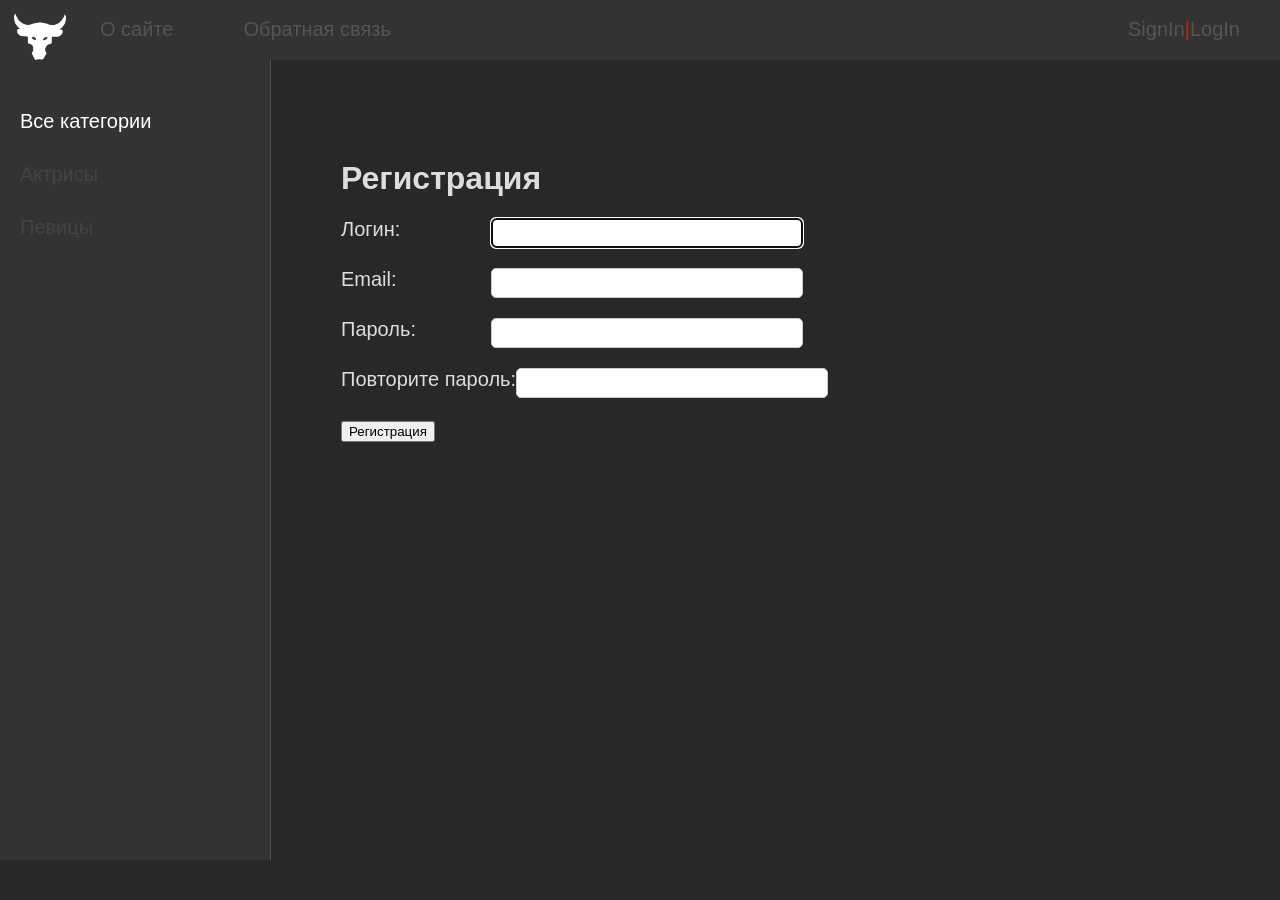
After one commit to Alturnaks/Self-edu, a Django app: page /register/ in a window 1280 px wide. The commit adds this page. Run offline with Django 4.2, Linux system fonts and the light colour scheme; data comes from the database, SQL or seed files in the repository; both versions use the stored data as it was after the commit.

Commit message:
the possibility of user registration and authentication was added

```diff
--- a/women/forms.py
+++ b/women/forms.py
@@ -1,5 +1,8 @@
-
+from django.core.exceptions import ValidationError
 from django import forms
+from django.contrib.auth.forms import UserCreationForm
+from django.contrib.auth.forms import AuthenticationForm
+from django.contrib.auth.models import User
 from .models import *
 
 class AddPage(forms.ModelForm):
@@ -22,3 +25,21 @@ class AddPage(forms.ModelForm):
             raise ValidationError('Длина больше 200 символов')
         else:
             return title
+
+
+class RegisterUserForm(UserCreationForm):
+    username = forms.CharField(label='Логин', widget=forms.TextInput(attrs={'class':'form-input'}))
+    email = forms.EmailField(label='Email', widget=forms.EmailInput(attrs={'class':'form-input'}))
+    password1 = forms.CharField(label='Пароль', widget=forms.PasswordInput(attrs={'class':'form-input'}))
+    password2 = forms.CharField(label='Повторите пароль', widget=forms.PasswordInput(attrs={'class':'form-input'}))
+    print("ssssss")
+
+    class Meta:
+        model = User
+        fields = ('username','email','password1','password2')
+
+
+
+class LoginUserForm(AuthenticationForm):
+    username = forms.CharField(label='Логин',widget=forms.TextInput(attrs={'class':'form-input'}))
+    password = forms.CharField(label='Пароль',widget=forms.PasswordInput(attrs={'class':'form-input'}))
--- a/women/templates/women/base.html
+++ b/women/templates/women/base.html
@@ -18,12 +18,14 @@
 			<ul id="mainmenu" class="mainmenu">
 			<li class="logo"><a href="{% url 'home' %}"><div class="logo"></div></a></li>
 {% for m in menu %}
-	{% if not forloop.last %}
 			<li><a href="{% url m.url_name %}">{{m.title}}</a></li>
-	{% else %}
-			<li class="last"><a href="#">{{m.title}}</a></li>
-	{% endif %}
+
 {% endfor %}
+			{% if request.user.is_authenticated %}
+			<li class="last"> {{user.username}} |<a href="{% url 'logout' %}">LogOut</a></li>
+			{% else %}
+			<li class="last"><a href="{% url 'register' %}">SignIn</a>|<a href="{% url 'login' %}">LogIn</a></li>
+			{% endif %}
 			</ul>
 			<div class="clear"></div>
 		</div>
@@ -97,11 +99,13 @@
 </td></tr></table>
 </td></tr>
 <!-- Footer -->
-<tr><td valign=top>
+
+<!-- <tr><td valign=top>
 	<div id="footer">
 		<p>&copy; </p>
 	</div>
-</td></tr></table>
+</td></tr></table> -->
+
 <!-- Конец footer'а и страницы -->
 </body>
 </html>
--- /dev/null
+++ b/women/templates/women/register.html
@@ -0,0 +1,17 @@
+{% extends 'women/base.html' %}
+
+{% block content %}
+<h1>{{title}}</h1>
+
+<form method="post">
+    {% csrf_token %}
+
+{% for f in form %}
+<p><label class="form-label" for="{{ f.id_for_label }}">{{f.label}}:</label>{{ f }}</p>
+<div class="form-error">{{ f.errors }}</div>
+{% endfor %}
+
+    <button type="submit">Регистрация</button>
+</form>
+
+{% endblock %}
--- a/women/urls.py
+++ b/women/urls.py
@@ -7,7 +7,11 @@ urlpatterns = [
     path('about/', about, name='about'),
     path('addpage/',AddPost.as_view(), name='add_page'),
     path('contact/', contact ,name='contact' ),
-    path('login/', login,name='login'),
+
+    path('login/', LoginUser.as_view(),name='login'),
+    path('register/', RegisterUser.as_view(),name='register'),
+    path('logout/', logout_user,name='logout'),
+
     path('post/<slug:post_slug>', ShowPost.as_view(),name='post'),
     path('category/<slug:cat_slug>', ShowCategory.as_view(),name='category')
 
--- a/women/utils.py
+++ b/women/utils.py
@@ -5,7 +5,7 @@ from django.db.models import Count
 menu = [{'title':'О сайте','url_name':'about'},
         {'title':'Добавить статью','url_name':'add_page'},
         {'title':'Обратная связь','url_name':'contact'},
-        {'title':'Войти','url_name':'login'}
+
 ]
 
 
--- a/women/views.py
+++ b/women/views.py
@@ -1,11 +1,12 @@
 from django.views.generic import ListView , DetailView , CreateView
 from django.shortcuts import render, get_object_or_404
 from django.http import HttpResponse, HttpResponseNotFound
-from women.forms import AddPage
+from women.forms import *
 from django.shortcuts import redirect
 from django.contrib.auth.mixins import LoginRequiredMixin
 from django.urls import reverse_lazy
-
+from django.contrib.auth.views import LoginView
+from django.contrib.auth import logout , login
 from women.models import Category, Women
 from .utils import *
 
@@ -75,9 +76,6 @@ class AddPost(LoginRequiredMixin,DataMixin,CreateView):
 def contact(request):
     return HttpResponse("Contact")
 
-def login(request):
-    return HttpResponse("Login")
-
 
 def pageNotFound(request,exeption):
     return HttpResponseNotFound('<h1> Page not found :(</h1>')
@@ -133,4 +131,34 @@ class ShowCategory(DataMixin,ListView):
 #         'cat_selected': cat_id,
 
 #     }
-#     return render(request,'women/index.html',context=context)
+#     return render(request,'women/index.html',conte
+class RegisterUser(DataMixin, CreateView):
+    form_class = RegisterUserForm
+    template_name = 'women/register.html'
+    success_url = reverse_lazy('login')
+
+    def get_context_data(self,*, object_list=None, **kwargs) :
+        context = super().get_context_data(**kwargs)
+        c_def = self.get_user_context(title ="Регистрация" )
+        return dict(list(context.items())+list(c_def.items()))
+
+    def form_valid(self, form) :
+        user = form.save()
+        login(self.request, user)
+        return redirect('home')
+
+
+class LoginUser(DataMixin,LoginView):
+    form_class = LoginUserForm
+    template_name = 'women/login.html'
+
+    def get_context_data(self,*, object_list=None, **kwargs) :
+        context = super().get_context_data(**kwargs)
+        c_def = self.get_user_context(title ="Войти" )
+        return dict(list(context.items())+list(c_def.items()))
+
+    def get_success_url(self):
+        return reverse_lazy('home')
+def logout_user(request):
+    logout(request)
+    return redirect('login')
```
Also changed, not shown: women/templates/women/login.html (added, +21 -0 lines), db.sqlite3.
